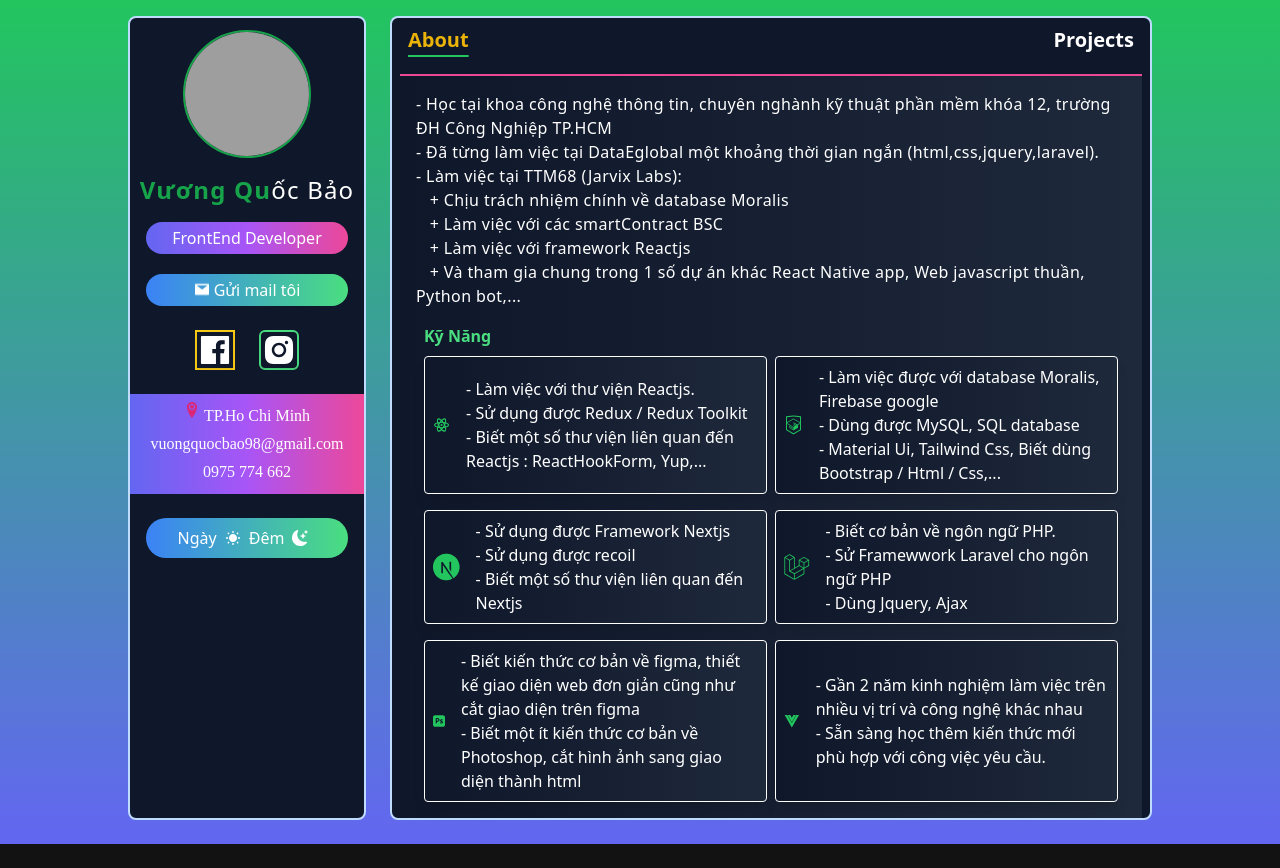
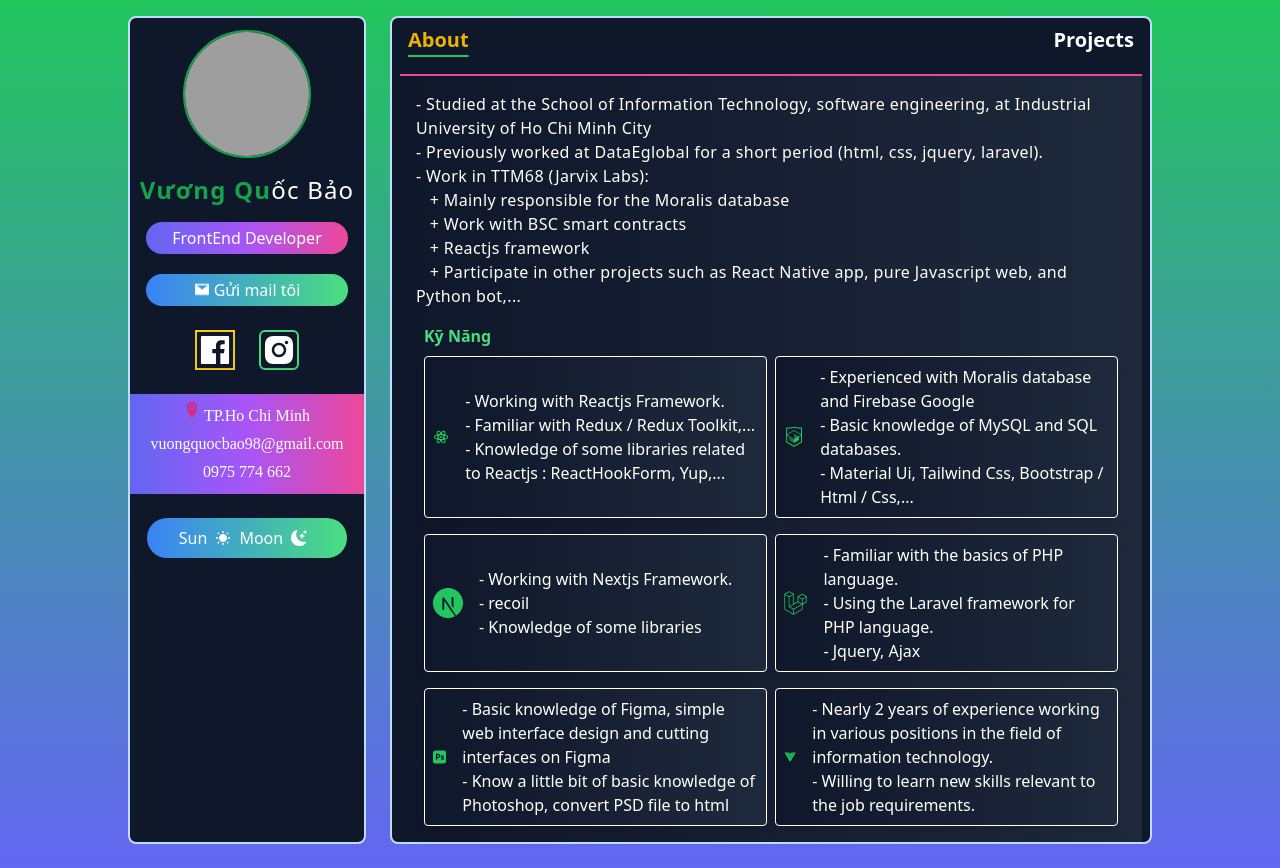
Before and after one commit to VuongQuocBao98/porfolio, a Next.js app: page / in a window 1280 px wide. Before the commit the page ends 844 px from the top, so only its background shows below. Built offline with nearby package versions, Linux system fonts and the light colour scheme; grey boxes are pictures that could not be loaded; a web font is replaced by a local one.

Commit message:
convert eng sub

```diff
--- a/components/Header/Header.jsx
+++ b/components/Header/Header.jsx
@@ -29,7 +29,7 @@ function Header(props) {
         {activeItem}
       </span>
       {activeItem === "projects" && (
-        <p className="text-sm">Đây là một vài dự án nhỏ có thể xem </p>
+        <p className="text-sm">Here are a few projects that can be viewed </p>
       )}
 
       <div className="flex space-x-3 font-bold">
--- a/components/SideBarLeft/SideBarLeft.js
+++ b/components/SideBarLeft/SideBarLeft.js
@@ -89,7 +89,7 @@ function SideBarLeft(props) {
         className="px-8 py-1 my-6 dark:bg-gradient-to-l dark:from-green-400 flex items-center dark:to-blue-500 bg-gradient-to-t rounded-full justify-center mx-auto from-pink-300 to-yellow-400"
         onClick={() => toggleModeUi()}
       >
-        Ngày <IoMdSunny className="m-2" /> Đêm{" "}
+        Sun <IoMdSunny className="m-2" /> Moon{" "}
         <BsFillMoonStarsFill className="m-2" />
       </button>
     </>
--- a/data.js
+++ b/data.js
@@ -5,47 +5,47 @@ import { SiNextdotjs, SiHtmlacademy, SiAdobephotoshop } from "react-icons/si";
 export const dataSkill = [
   {
     icon: RiReactjsLine,
-    detail1: "Làm việc với thư viện Reactjs.",
-    detail2: "Sử dụng được Redux / Redux Toolkit",
+    detail1: "Working with Reactjs Framework.",
+    detail2: "Familiar with Redux / Redux Toolkit,...",
     detail3:
-      "Biết một số thư viện liên quan đến Reactjs : ReactHookForm, Yup,...",
+      "Knowledge of some libraries related to Reactjs : ReactHookForm, Yup,...",
     descrip: "",
   },
   {
     icon: SiHtmlacademy,
-    detail2: "Dùng được MySQL, SQL database",
-    detail3: "Material Ui, Tailwind Css, Biết dùng Bootstrap / Html / Css,...",
-    detail1: "Làm việc được với database Moralis, Firebase google",
+    detail2: "Basic knowledge of MySQL and SQL databases.",
+    detail3: "Material Ui, Tailwind Css, Bootstrap / Html / Css,...",
+    detail1: "Experienced with Moralis database and Firebase Google",
     descrip: "",
   },
   {
     icon: SiNextdotjs,
-    detail1: "Sử dụng được Framework Nextjs",
-    detail2: "Sử dụng được recoil",
-    detail3: "Biết một số thư viện liên quan đến Nextjs",
+    detail1: "Working with Nextjs Framework.",
+    detail2: "recoil",
+    detail3: "Knowledge of some libraries",
     descrip: "",
   },
   {
     icon: FaLaravel,
-    detail1: "Biết cơ bản về ngôn ngữ PHP.",
-    detail2: "Sử Framewwork Laravel cho ngôn ngữ PHP",
-    detail3: "Dùng Jquery, Ajax",
+    detail1: "Familiar with the basics of PHP language.",
+    detail2: "Using the Laravel framework for PHP language.",
+    detail3: "Jquery, Ajax",
     descrip: "",
   },
   {
     icon: SiAdobephotoshop,
     detail1:
-      "Biết kiến thức cơ bản về figma, thiết kế giao diện web đơn giản cũng như cắt giao diện trên figma",
+      "Basic knowledge of Figma, simple web interface design and cutting interfaces on Figma",
     detail2:
-      "Biết một ít kiến thức cơ bản về Photoshop, cắt hình ảnh sang giao diện thành html",
+      "Know a little bit of basic knowledge of Photoshop, convert PSD file to html",
     detail3: "",
     descrip: "",
   },
   {
     icon: RiVuejsFill,
     detail1:
-      "Gần 2 năm kinh nghiệm làm việc trên nhiều vị trí và công nghệ khác nhau",
-    detail2: "Sẵn sàng học thêm kiến thức mới phù hợp với công việc yêu cầu.",
+      "Nearly 2 years of experience working in various positions in the field of information technology.",
+    detail2: "Willing to learn new skills relevant to the job requirements.",
     detail3: "",
     descrip: "",
   },
--- a/pages/index.js
+++ b/pages/index.js
@@ -23,21 +23,21 @@ export default function Home() {
     <section className="border-2 dark:border-b-0 dark:border-x-0 dark:rounded-none dark:from-slate-900 dark:to-slate-800 bg-gradient-to-r from-white to-white  border-pink-500 rounded mx-2 mt-3">
       <section className="m-4 font-sans leading-6 -tracking-tight">
         <p className="">
-          - Học tại khoa công nghệ thông tin, chuyên nghành kỹ thuật phần mềm
-          khóa 12, trường ĐH Công Nghiệp TP.HCM
+          - Studied at the School of Information Technology, software
+          engineering, at Industrial University of Ho Chi Minh City
         </p>
         <p
           dangerouslySetInnerHTML={{
             __html:
-              "- Đã từng làm việc tại DataEglobal một khoảng thời gian ngắn (html,css,jquery,laravel).",
+              "- Previously worked at DataEglobal for a short period (html, css, jquery, laravel).",
           }}
         />
         <p>
-          - Làm việc tại TTM68 (Jarvix Labs): <br /> &nbsp;&nbsp; + Chịu trách
-          nhiệm chính về database Moralis <br /> &nbsp;&nbsp; + Làm việc với các
-          smartContract BSC <br /> &nbsp;&nbsp; + Làm việc với framework Reactjs
-          <br /> &nbsp;&nbsp; + Và tham gia chung trong 1 số dự án khác React
-          Native app, Web javascript thuần, Python bot,...
+          - Work in TTM68 (Jarvix Labs): <br /> &nbsp;&nbsp; + Mainly
+          responsible for the Moralis database <br /> &nbsp;&nbsp; + Work with
+          BSC smart contracts <br /> &nbsp;&nbsp; + Reactjs framework
+          <br /> &nbsp;&nbsp; + Participate in other projects such as React
+          Native app, pure Javascript web, and Python bot,...
         </p>
       </section>
       {/* My Skil */}
```
